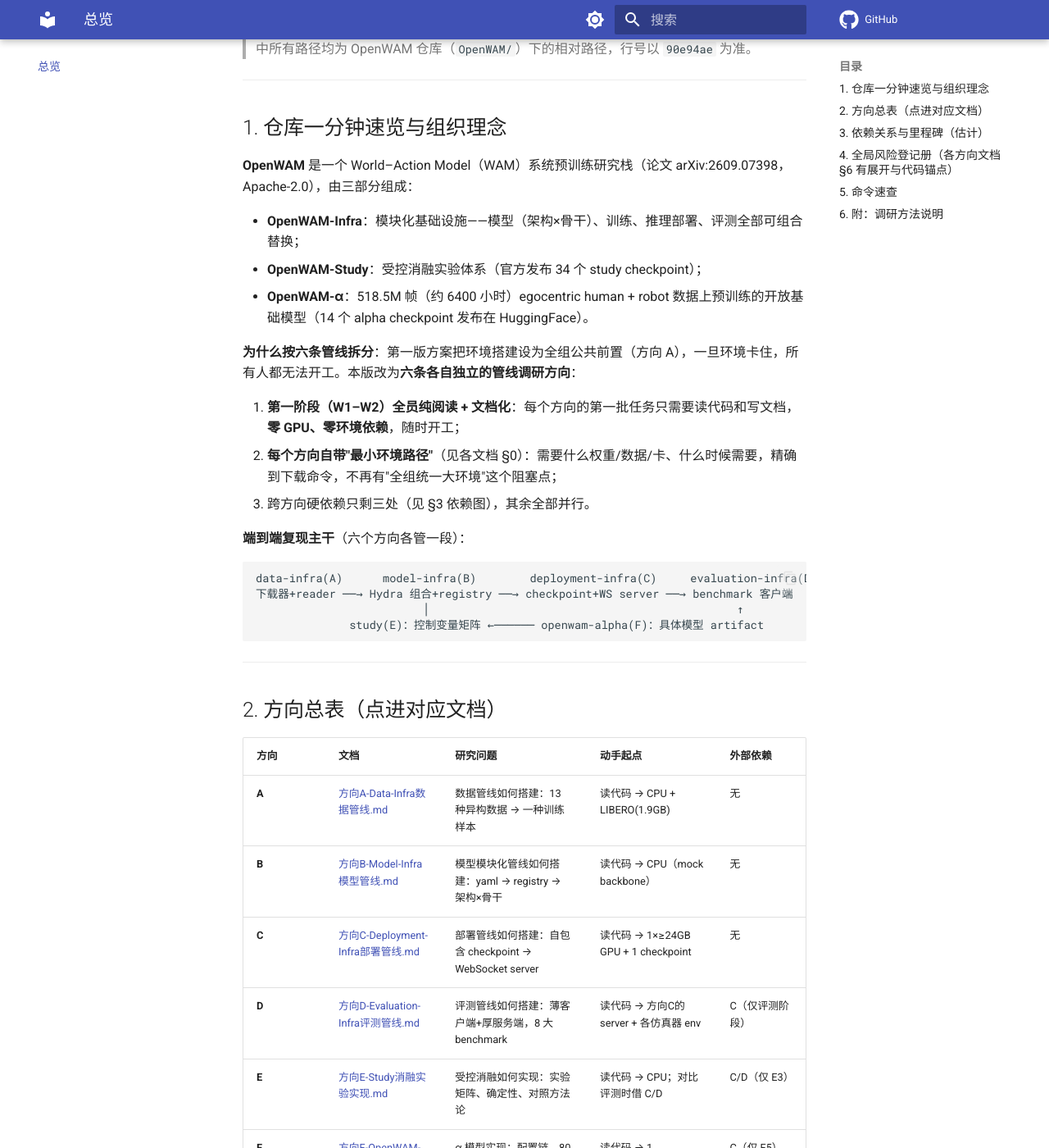
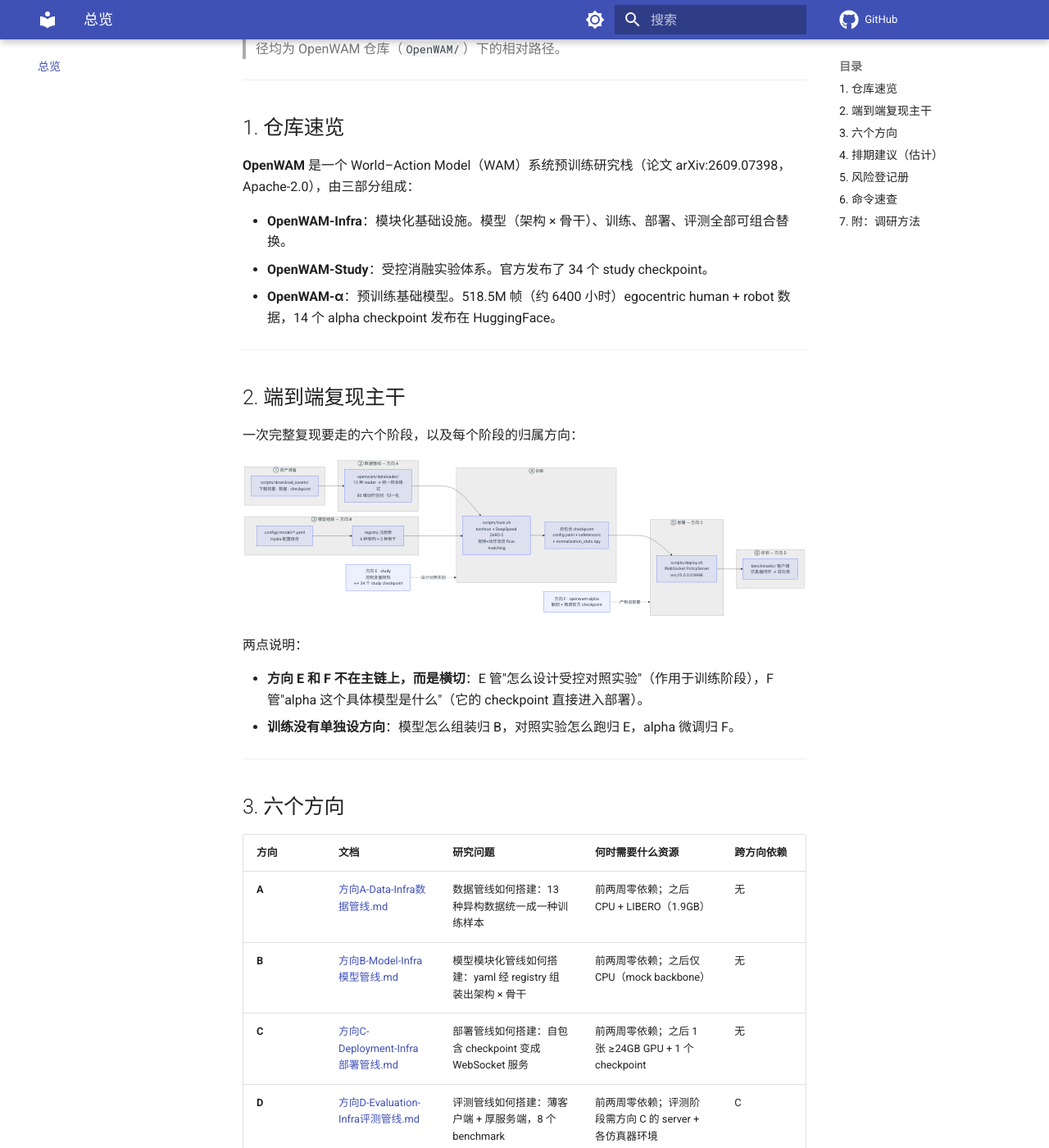
Before and after one commit to sasasatori/kaiyuan, an MkDocs documentation site: the page built from OpenWAM任务书/README.md, in a window 1280 px wide and 1400 px high, scrolled down 232 px. Shown: the whole window at 82% size. Built offline with MkDocs 1.6.1 and Material for MkDocs 9.7.7, drawn with Linux system fonts in a browser that asks for light colours; comment, search, counter and statistics services are not loaded; some of the changed text lies outside the part shown.

Commit message:
docs: polish readability, drop version-history narrative, add end-to-end pipeline diagram

````diff
--- a/OpenWAM任务书/README.md
+++ b/OpenWAM任务书/README.md
@@ -1,98 +1,118 @@
 # OpenWAM 调研任务书（总索引）
 
-> 版本：v2.0（2026-09-23，六管线重组版）｜分析对象：`OpenWAM-Official/OpenWAM` @ `main` `90e94ae`
-> 本文档是入口：先读 §1 了解仓库与组织理念，§2 选方向，再进入对应方向文档。
-> 文中所有路径均为 OpenWAM 仓库（`OpenWAM/`）下的相对路径，行号以 `90e94ae` 为准。
+> 分析对象：`OpenWAM-Official/OpenWAM` @ `main` `90e94ae`（行号以此为准）
+> 本文档是入口：读 §1 了解仓库，看 §2 的端到端全景图，按 §3 选方向，然后进入对应方向文档。
+> 文中所有路径均为 OpenWAM 仓库（`OpenWAM/`）下的相对路径。
 
 ---
 
-## 1. 仓库一分钟速览与组织理念
+## 1. 仓库速览
 
 **OpenWAM** 是一个 World–Action Model（WAM）系统预训练研究栈（论文 arXiv:2609.07398，Apache-2.0），由三部分组成：
 
-- **OpenWAM-Infra**：模块化基础设施——模型（架构×骨干）、训练、推理部署、评测全部可组合替换；
-- **OpenWAM-Study**：受控消融实验体系（官方发布 34 个 study checkpoint）；
-- **OpenWAM-α**：518.5M 帧（约 6400 小时）egocentric human + robot 数据上预训练的开放基础模型（14 个 alpha checkpoint 发布在 HuggingFace）。
-
-**为什么按六条管线拆分**：第一版方案把环境搭建设为全组公共前置（方向 A），一旦环境卡住，所有人都无法开工。本版改为**六条各自独立的管线调研方向**：
-
-1. **第一阶段（W1–W2）全员纯阅读 + 文档化**：每个方向的第一批任务只需要读代码和写文档，**零 GPU、零环境依赖**，随时开工；
-2. **每个方向自带"最小环境路径"**（见各文档 §0）：需要什么权重/数据/卡、什么时候需要，精确到下载命令，不再有"全组统一大环境"这个阻塞点；
-3. 跨方向硬依赖只剩三处（见 §3 依赖图），其余全部并行。
-
-**端到端复现主干**（六个方向各管一段）：
-
-```
-data-infra(A)      model-infra(B)        deployment-infra(C)     evaluation-infra(D)
-下载器+reader ──→ Hydra 组合+registry ──→ checkpoint+WS server ──→ benchmark 客户端
-                         │                                              ↑
-              study(E)：控制变量矩阵 ←────── openwam-alpha(F)：具体模型 artifact
-```
+- **OpenWAM-Infra**：模块化基础设施。模型（架构 × 骨干）、训练、部署、评测全部可组合替换。
+- **OpenWAM-Study**：受控消融实验体系。官方发布了 34 个 study checkpoint。
+- **OpenWAM-α**：预训练基础模型。518.5M 帧（约 6400 小时）egocentric human + robot 数据，14 个 alpha checkpoint 发布在 HuggingFace。
 
 ---
 
-## 2. 方向总表（点进对应文档）
+## 2. 端到端复现主干
 
-| 方向 | 文档 | 研究问题 | 动手起点 | 外部依赖 |
-|---|---|---|---|---|
-| **A** | [方向A-Data-Infra数据管线.md](方向A-Data-Infra数据管线.md) | 数据管线如何搭建：13 种异构数据 → 一种训练样本 | 读代码 → CPU + LIBERO(1.9GB) | 无 |
-| **B** | [方向B-Model-Infra模型管线.md](方向B-Model-Infra模型管线.md) | 模型模块化管线如何搭建：yaml → registry → 架构×骨干 | 读代码 → CPU（mock backbone） | 无 |
-| **C** | [方向C-Deployment-Infra部署管线.md](方向C-Deployment-Infra部署管线.md) | 部署管线如何搭建：自包含 checkpoint → WebSocket server | 读代码 → 1×≥24GB GPU + 1 checkpoint | 无 |
-| **D** | [方向D-Evaluation-Infra评测管线.md](方向D-Evaluation-Infra评测管线.md) | 评测管线如何搭建：薄客户端+厚服务端，8 大 benchmark | 读代码 → 方向C的 server + 各仿真器 env | C（仅评测阶段） |
-| **E** | [方向E-Study消融实验实现.md](方向E-Study消融实验实现.md) | 受控消融如何实现：实验矩阵、确定性、对照方法论 | 读代码 → CPU；对比评测时借 C/D | C/D（仅 E3） |
-| **F** | [方向F-OpenWAM-Alpha模型实现.md](方向F-OpenWAM-Alpha模型实现.md) | α 模型实现：配置链、80 维契约、预训练配方、微调路径 | 读代码 → 1 checkpoint 考古（CPU 可） | C（仅 F5） |
+一次完整复现要走的六个阶段，以及每个阶段的归属方向：
 
-**建议分工**（6 人最佳；人少可合并 A+F、B+E）：每人一条管线，W1–W2 各自产出管线搭建文档后组内互讲。
+```mermaid
+flowchart LR
+    subgraph S1["① 资产准备"]
+        DL["scripts/download_assets/<br/>下载权重 · 数据 · checkpoint"]
+    end
+    subgraph S2["② 数据管线 — 方向 A"]
+        DS["openwam/dataloader/<br/>13 种 reader → 统一样本格式<br/>80 维动作空间 · 归一化"]
+    end
+    subgraph S3["③ 模型组装 — 方向 B"]
+        CFG["configs/model/*.yaml<br/>Hydra 配置组合"]
+        REG["registry 注册表<br/>6 种架构 × 5 种骨干"]
+        CFG --> REG
+    end
+    subgraph S4["④ 训练"]
+        TR["scripts/train.sh<br/>torchrun + DeepSpeed ZeRO-2<br/>视频+动作双流 flow-matching"]
+        CKPT["自包含 checkpoint<br/>config.yaml + safetensors<br/>+ normalization_stats.npy"]
+        TR --> CKPT
+    end
+    subgraph S5["⑤ 部署 — 方向 C"]
+        SRV["scripts/deploy.sh<br/>WebSocket PolicyServer<br/>ws://0.0.0.0:8848"]
+    end
+    subgraph S6["⑥ 评测 — 方向 D"]
+        EV["benchmarks/ 客户端<br/>仿真器闭环 → 成功率"]
+    end
+    DL --> DS --> TR
+    REG --> TR
+    CKPT --> SRV --> EV
+    SE["方向 E · study<br/>控制变量矩阵<br/>↔ 34 个 study checkpoint"] -. 设计对照实验 .-> S4
+    AL["方向 F · openwam-alpha<br/>解剖 + 微调官方 checkpoint"] -. 产物进部署 .-> S5
+```
+
+两点说明：
+
+- **方向 E 和 F 不在主链上，而是横切**：E 管"怎么设计受控对照实验"（作用于训练阶段），F 管"alpha 这个具体模型是什么"（它的 checkpoint 直接进入部署）。
+- **训练没有单独设方向**：模型怎么组装归 B，对照实验怎么跑归 E，alpha 微调归 F。
 
 ---
 
-## 3. 依赖关系与里程碑（估计）
+## 3. 六个方向
+
+| 方向 | 文档 | 研究问题 | 何时需要什么资源 | 跨方向依赖 |
+|---|---|---|---|---|
+| **A** | [方向A-Data-Infra数据管线.md](方向A-Data-Infra数据管线.md) | 数据管线如何搭建：13 种异构数据统一成一种训练样本 | 前两周零依赖；之后 CPU + LIBERO（1.9GB） | 无 |
+| **B** | [方向B-Model-Infra模型管线.md](方向B-Model-Infra模型管线.md) | 模型模块化管线如何搭建：yaml 经 registry 组装出架构 × 骨干 | 前两周零依赖；之后仅 CPU（mock backbone） | 无 |
+| **C** | [方向C-Deployment-Infra部署管线.md](方向C-Deployment-Infra部署管线.md) | 部署管线如何搭建：自包含 checkpoint 变成 WebSocket 服务 | 前两周零依赖；之后 1 张 ≥24GB GPU + 1 个 checkpoint | 无 |
+| **D** | [方向D-Evaluation-Infra评测管线.md](方向D-Evaluation-Infra评测管线.md) | 评测管线如何搭建：薄客户端 + 厚服务端，8 个 benchmark | 前两周零依赖；评测阶段需方向 C 的 server + 各仿真器环境 | C |
+| **E** | [方向E-Study消融实验实现.md](方向E-Study消融实验实现.md) | 受控消融如何实现：实验矩阵、训练确定性、对照方法论 | 前两周零依赖；E3 对比评测时借方向 C/D 的设施 | C/D（仅 E3） |
+| **F** | [方向F-OpenWAM-Alpha模型实现.md](方向F-OpenWAM-Alpha模型实现.md) | α 模型如何实现：配置链、80 维契约、预训练配方、微调路径 | 前两周零依赖；checkpoint 考古只需 CPU；微调需 4×80GB | C（仅 F5） |
+
+**工作方式**：
+
+1. **前两周（W1–W2）全员纯阅读 + 写文档**。每个方向的第一批任务只要求读代码、画调用链、写管线搭建文档，不需要 GPU，不需要装环境，今天就能开工。
+2. **环境各管各的**。每个方向文档的 §0 写清了它自己需要什么资源、哪个阶段需要、怎么获取。没有"全组统一搭环境"这个环节，谁也不会被别人卡住。
+3. 建议一人一个方向（人少可合并 A+F、B+E）。W2 结束各自讲一遍自己的管线，拼出全图。
+
+---
+
+## 4. 排期建议（估计）
 
 ```mermaid
 flowchart LR
-    A[方向A data-infra] -. reader 机制 .-> F[方向F openwam-alpha]
-    B[方向B model-infra] -. 机制前置 .-> E[方向E study]
-    C[方向C deployment-infra] == server ==> D[方向D evaluation-infra]
-    C == server ==> F
-    D -. 评测 harness .-> E
-    E -. study 结论 .-> F
-    B -. 机制前置 .-> F
-    A -. 数据契约 .-> B
-    note[实线=硬依赖 虚线=知识共享]
+    M1["M1 · W1–W2<br/>六方向并行阅读<br/>产出 6 份管线文档"] --> M2["M2 · W3–W5<br/>各自动手<br/>A 数据链路 · B 组装矩阵<br/>C 起 server · D 备 LIBERO 环境<br/>E 确定性验证 · F checkpoint 考古"]
+    M2 --> M3["M3 · W5–W8<br/>汇合产出<br/>D 跑 LIBERO 评测<br/>E 做 checkpoint 对比 · F 微调 alpha"]
+    M3 --> M4["M4 · W8+<br/>高阶项<br/>RoboTwin/EBench · encoder/SVAE<br/>预训练混合攻坚"]
 ```
 
-> 硬依赖只有：D 需要 C 的 server（评测阶段）、F5 需要 C 的 server、E3 需要 C+D。全部在第二阶段才出现。
-
-| 阶段 | 周（估计） | 全员动作 | 里程碑产出 |
-|---|---|---|---|
-| M1 | W1–W2 | 六方向并行纯阅读：各自完成"管线搭建文档"（各文档 §4 的前 1–2 个任务） | 6 份管线文档 + 组内互讲 |
-| M2 | W3–W5 | 各自动手：A 跑通数据链路、B 做组装矩阵/扩展冒烟、C 起 server、D 准备 LIBERO env、E 确定性验证、F checkpoint 考古 | server 可用 + LIBERO 环境就绪 |
-| M3 | W5–W8 | 汇合：D 跑 LIBERO 评测、E 做 checkpoint 对比、F 微调 alpha、A/C 继续纵深任务 | 首批复现数字 + 对照实验 |
-| M4 | W8+ | 高阶项：RoboTwin/EBench、SVAE/encoder、预训练混合攻坚 | 完整复现报告 |
+跨方向硬依赖只有三处，且全部出现在 M2 之后：D 评测需要 C 的 server；F5 冒烟需要 C 的 server；E3 对比评测需要 C+D。
 
 ---
 
-## 4. 全局风险登记册（各方向文档 §6 有展开与代码锚点）
+## 5. 风险登记册
 
 | # | 风险/缺口 | 影响 | 归属方向 |
 |---|---|---|---|
-| R1 | **预训练数据混合不完整**：egocentric human（EgoDex/Ego4D）reader 未发布（`openwam/dataloader/registry.py:91-106` 无注册，仅 docstring 残留）；`configs/dataloader/pretrain_data/` 全是 `/path/to` 占位 | OpenWAM-α 从头预训练**不可完整复现** | A（A7 证据链）/ F（F3 配方结论） |
+| R1 | **预训练数据混合不完整**：egocentric human（EgoDex/Ego4D）reader 未发布（`openwam/dataloader/registry.py:91-106` 无注册，仅 docstring 残留）；`configs/dataloader/pretrain_data/` 全是 `/path/to` 占位 | OpenWAM-α 从头预训练**不可完整复现** | A（A7）/ F（F3） |
 | R2 | LAPA/latent-action 工具链缺席（README 提及，代码零命中，已核验） | latent action 方向无仓库支撑 | B |
-| R3 | 算力门槛：训练最低 4×80GB（2 卡 OOM 有官方记录） | 重训类任务（F4、E 的重训对照）需专项申请 | F / E |
-| R4 | CI 无 GPU/模型覆盖（`.github/workflows/ci.yml` 仅 CPU torch） | "CI 绿" ≠ "复现可行" | 全员（各方向自建验证） |
-| R5 | 文档/代码不一致多处：`project.output_dir`（`configs/train.yaml:66` 定义但 trainer 用 `training.output_path`）；`--state-dim`（README 10 vs docker.md 20）；`attention_mask_mode` 代码默认 `ACTION_SEES_VIDEO`（`openwam/model/architectures/single_system/vanilla.py:50`）vs yaml `mutual` | 按文档操作会踩坑；以代码与 checkpoint 内 `config.yaml` 为准 | B / C / F |
+| R3 | 算力门槛：训练最低 4×80GB（2 卡 OOM 有官方记录） | 重训类任务需专项申请 | F / E |
+| R4 | CI 无 GPU/模型覆盖（`.github/workflows/ci.yml` 仅 CPU torch） | "CI 绿" ≠ "复现可行" | 全员 |
+| R5 | 文档/代码不一致多处：`project.output_dir`、`--state-dim`、`attention_mask_mode` 默认值 | 按文档操作会踩坑；以代码与 checkpoint 内 `config.yaml` 为准 | B / C / F |
 | R6 | EBench 的 Isaac Sim 4.1.0 不支持 Blackwell GPU | D5 完整评测需先核对 GPU 代际 | D |
 | R7 | RoboTwin prompt 模板双份维护（`benchmarks/robotwin/prompt_template.py` ↔ `openwam/dataloader/transforms/multiview.py`，靠测试钉住逐字节一致） | 单侧改动 → 静默分布偏移 | D / A |
-| R8 | EGL×CUDA 驱动冲突（MuJoCo 系 benchmark，exit=-6） | 评测进程随机崩溃；`--render-gpus` 隔离 | D |
-| R9 | Cosmos 路线需 submodule（当前为空）+ 编译 transformer-engine；DINOv3/FLUX.2 为 HF gated | B5/G6 类任务启动前一周发起 | B |
-| R10 | `Wan21` 一个类注册两个名字，加载由 `model_path` 决定，name/path 失配仅 WARN | 静默加载错骨干 | B / F |
+| R8 | EGL×CUDA 驱动冲突（MuJoCo 系 benchmark，exit=-6） | 评测进程随机崩溃；用 `--render-gpus` 隔离 | D |
+| R9 | Cosmos 路线需 submodule（当前为空）+ 编译 transformer-engine；DINOv3/FLUX.2 为 HF gated | 相关任务启动前一周发起授权/下载 | B |
+| R10 | `Wan21` 一个类注册两个名字，加载由 `model_path` 决定，失配仅 WARN | 静默加载错骨干 | B / F |
+
+各方向文档的 §6 有展开说明和代码锚点。
 
 ---
 
-## 5. 命令速查
+## 6. 命令速查
 
 ```bash
-# ---- 环境（Native 路线；Docker 见方向C §0）----
+# ---- 环境（Native 路线；Docker 路线见方向C §0）----
 conda create -n openwam python=3.10 && conda activate openwam
 pip install torch==2.7.1 torchvision==0.22.1 torchaudio==2.7.1 \
   --index-url https://download.pytorch.org/whl/cu128
@@ -134,6 +156,6 @@
 
 ---
 
-## 6. 附：调研方法说明
+## 7. 附：调研方法
 
-本任务书基于对仓库的 8 路并行只读调研（架构/骨干/训练/数据/部署/评测/基建/测试），关键结论经源码交叉核验（LAPA 缺席、EgoDex reader 缺席、mask 默认值不一致等均经 grep 复核）。v2.0 按"六条独立管线"重组，消除全组环境单点阻塞。完整版单文档见 main 分支 `OpenWAM调研方向分配与任务书.md`（含速查表全集）。
+本任务书基于对仓库的 8 路并行只读调研（架构/骨干/训练/数据/部署/评测/基建/测试），关键结论经源码交叉核验（LAPA 缺席、EgoDex reader 缺席、mask 默认值不一致等均经 grep 复核）。完整版单文档见 main 分支 `OpenWAM调研方向分配与任务书.md`（含速查表全集）。
````
Also changed, not shown: other parts of OpenWAM任务书/README.md (+7 -5 lines), OpenWAM任务书/方向A-Data-Infra数据管线.md (+1 -1 lines), OpenWAM任务书/方向D-Evaluation-Infra评测管线.md (+6 -6 lines), OpenWAM任务书/方向F-OpenWAM-Alpha模型实现.md (+1 -1 lines), OpenWAM调研方向分配与任务书.md (+42 -7 lines).
